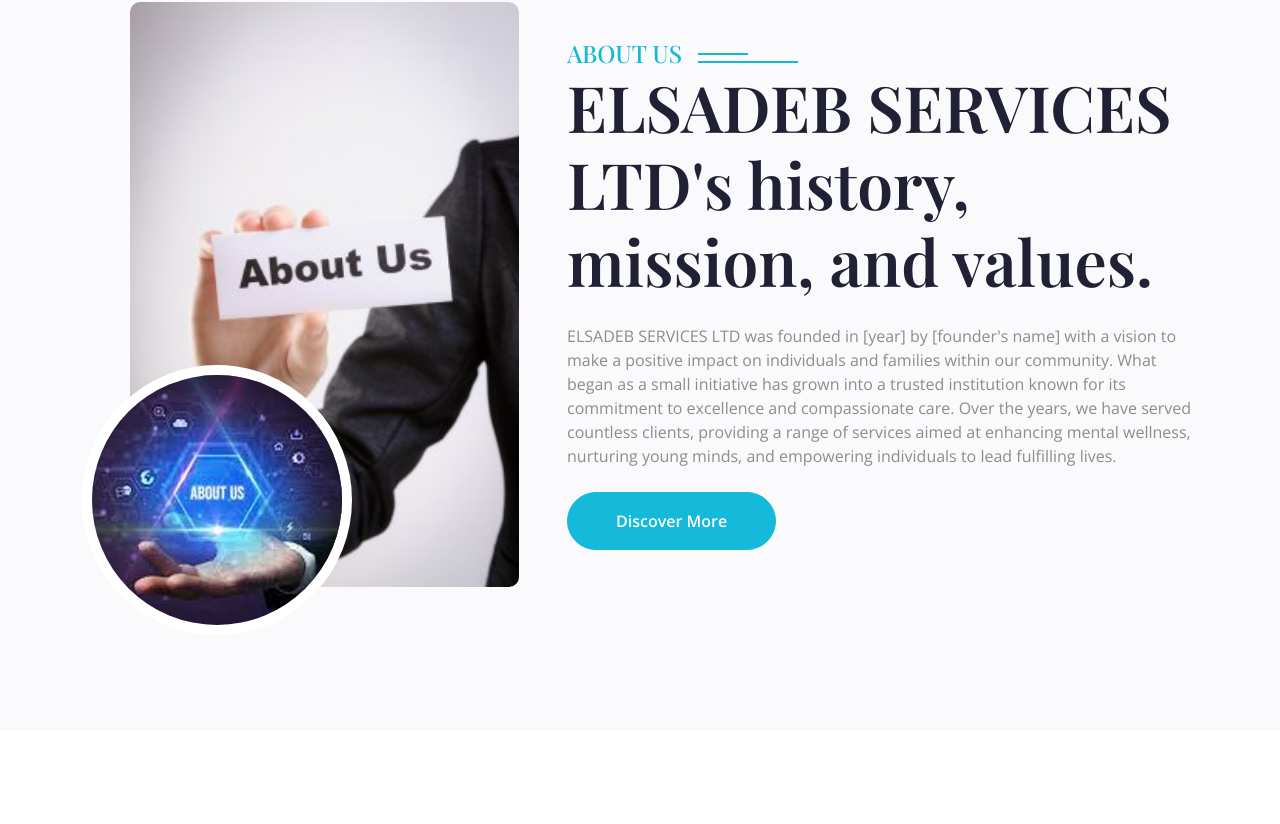
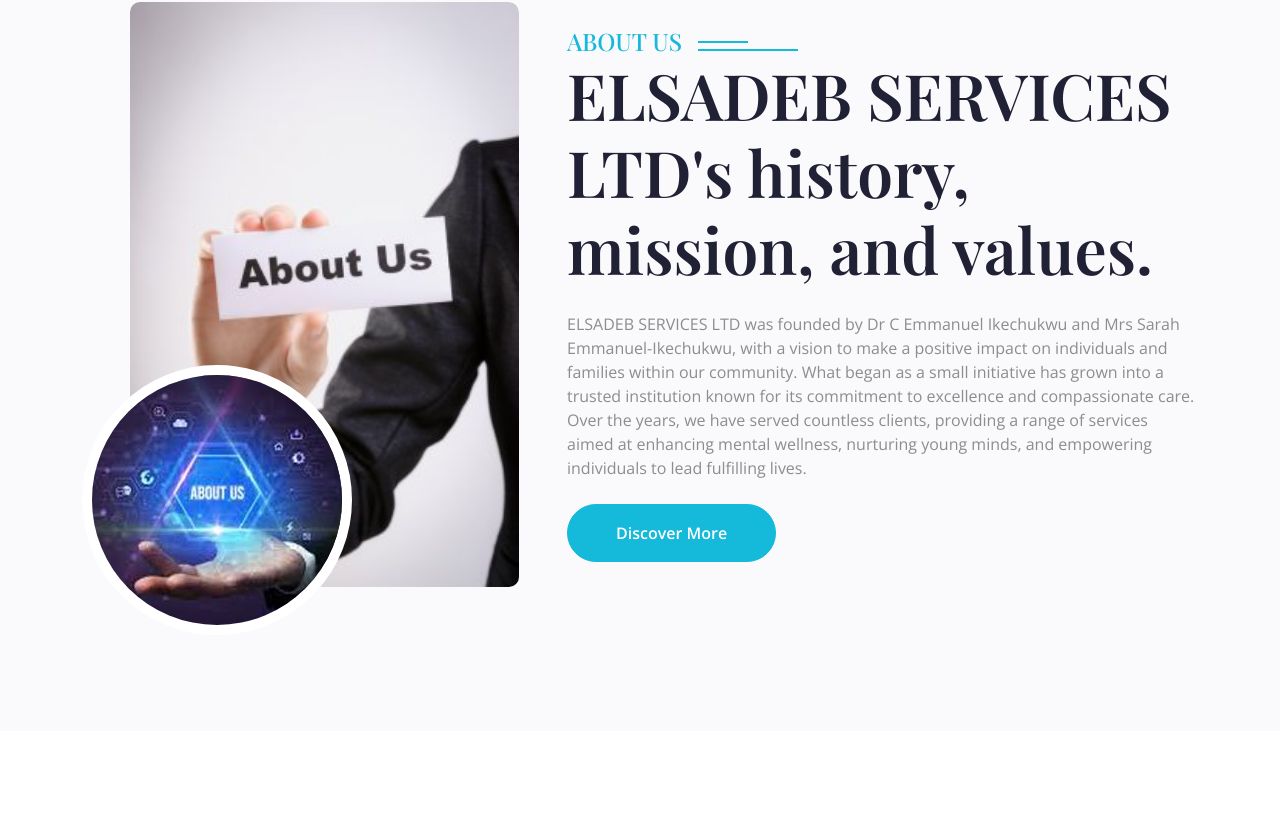
Before and after one commit to dacruz002/esla, a plain HTML site: page index.html in a window 1280 px wide. Shown: the part 1951-2775 px from the top of the page. Drawn offline with nearby package versions, Linux system fonts and the light colour scheme.

Commit message:
Updated founder in the index page

```diff
--- a/index.html
+++ b/index.html
@@ -220,7 +220,8 @@
                         <div class="section-title text-start mb-5">
                             <h4 class="sub-title pe-3 mb-0">About Us</h4>
                             <h1 class="display-3 mb-4">ELSADEB SERVICES LTD's history, mission, and values.</h1>
-                            <p class="mb-4">ELSADEB SERVICES LTD was founded in [year] by [founder's name] with a vision to make a positive impact on individuals and families within our community. What began as a small initiative has grown into a trusted institution known for its commitment to excellence and compassionate care. Over the years, we have served countless clients, providing a range of services aimed at enhancing mental wellness, nurturing young minds, and empowering individuals to lead fulfilling lives.</p>
+                            <p class="mb-4">ELSADEB SERVICES LTD was founded by Dr C Emmanuel Ikechukwu and Mrs Sarah Emmanuel-Ikechukwu,
+                                with a vision to make a positive impact on individuals and families within our community. What began as a small initiative has grown into a trusted institution known for its commitment to excellence and compassionate care. Over the years, we have served countless clients, providing a range of services aimed at enhancing mental wellness, nurturing young minds, and empowering individuals to lead fulfilling lives.</p>
 
                      <!--       <div class="mb-4">
                                 <p class="text-secondary"><i class="fa fa-check text-primary me-2"></i> Refresing to get such a personal touch.</p>
```
